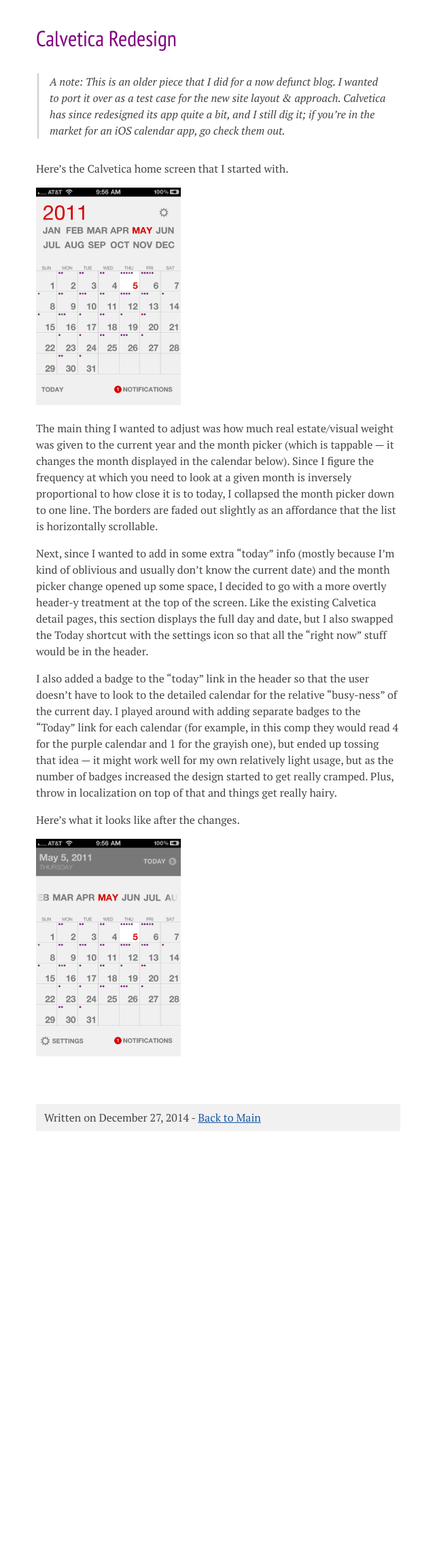
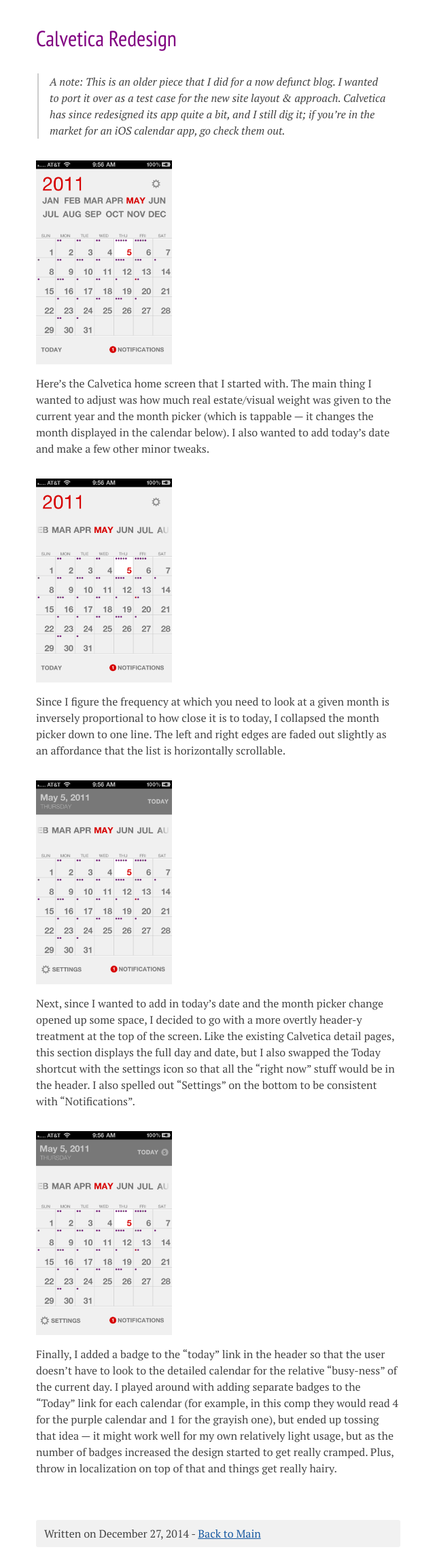
Before and after one commit to mniebling/mniebling.github.io, a Jekyll site: the page built from _posts/2014-12-27-Calvetica-Redesign.md, in a window 1280 px wide. Shown: the whole page at 68% size, without its empty margins (319-959 px from the left). Built offline with Jekyll 4.4.1, drawn with Linux system fonts in a browser that asks for light colours; Markdown is read by kramdown in place of the engine named in the settings; before the commit the page ends 1680 px from its top, so only the background shows below that.

```diff
--- a/_layouts/post.html
+++ b/_layouts/post.html
@@ -5,7 +5,7 @@ layout: default
 <article>
   <h1>{{ page.title }}</h1>
 
-  <div>
+  <div class="post">
     {{ content }}
   </div>
 
--- a/_posts/2014-12-27-Calvetica-Redesign.md
+++ b/_posts/2014-12-27-Calvetica-Redesign.md
@@ -5,16 +5,14 @@ title: Calvetica Redesign
 
 > A note: This is an older piece that I did for a now defunct blog. I wanted to port it over as a test case for the new site layout & approach. Calvetica has since redesigned its app quite a bit, and I still dig it; if you're in the market for an iOS calendar app, go check them out.
 
-Here's the Calvetica home screen that I started with.
+![Calvetica: 1]({{site.img}}/calvetica/1.png)
+Here's the Calvetica home screen that I started with. The main thing I wanted to adjust was how much real estate/visual weight was given to the current year and the month picker (which is tappable — it changes the month displayed in the calendar below). I also wanted to add today's date and make a few other minor tweaks.
 
-![Calvetica: Before]({{site.img}}/calvetica/before.png)
+![Calvetica: 2]({{site.img}}/calvetica/2.png)
+Since I figure the frequency at which you need to look at a given month is inversely proportional to how close it is to today, I collapsed the month picker down to one line. The left and right edges are faded out slightly as an affordance that the list is horizontally scrollable.
 
-The main thing I wanted to adjust was how much real estate/visual weight was given to the current year and the month picker (which is tappable — it changes the month displayed in the calendar below). Since I figure the frequency at which you need to look at a given month is inversely proportional to how close it is to today, I collapsed the month picker down to one line. The borders are faded out slightly as an affordance that the list is horizontally scrollable.
+![Calvetica: 3]({{site.img}}/calvetica/3.png)
+Next, since I wanted to add in today's date and the month picker change opened up some space, I decided to go with a more overtly header-y treatment at the top of the screen. Like the existing Calvetica detail pages, this section displays the full day and date, but I also swapped the Today shortcut with the settings icon so that all the "right now" stuff would be in the header. I also spelled out "Settings" on the bottom to be consistent with "Notifications".
 
-Next, since I wanted to add in some extra "today" info (mostly because I'm kind of oblivious and usually don't know the current date) and the month picker change opened up some space, I decided to go with a more overtly header-y treatment at the top of the screen. Like the existing Calvetica detail pages, this section displays the full day and date, but I also swapped the Today shortcut with the settings icon so that all the "right now" stuff would be in the header.
-
-I also added a badge to the "today" link in the header so that the user doesn't have to look to the detailed calendar for the relative "busy-ness" of the current day. I played around with adding separate badges to the "Today" link for each calendar (for example, in this comp they would read 4 for the purple calendar and 1 for the grayish one), but ended up tossing that idea — it might work well for my own relatively light usage, but as the number of badges increased the design started to get really cramped. Plus, throw in localization on top of that and things get really hairy.
-
-Here's what it looks like after the changes.
-
-![Calvetica: After]({{site.img}}/calvetica/after.png)
+![Calvetica: 4]({{site.img}}/calvetica/4.png)
+Finally, I added a badge to the "today" link in the header so that the user doesn't have to look to the detailed calendar for the relative "busy-ness" of the current day. I played around with adding separate badges to the "Today" link for each calendar (for example, in this comp they would read 4 for the purple calendar and 1 for the grayish one), but ended up tossing that idea — it might work well for my own relatively light usage, but as the number of badges increased the design started to get really cramped. Plus, throw in localization on top of that and things get really hairy.
--- a/web/compiled.css
+++ b/web/compiled.css
@@ -203,6 +203,9 @@ body {
   line-height: 1.5;
   color: #444444;
 }
+p {
+  margin: 1em 0;
+}
 h1,
 h2,
 h3,
@@ -299,11 +302,10 @@ blockquote {
   margin: 4rem 0 0 0;
   padding: 0.5em 0.75em;
 }
-img {
-  max-height: 320px;
-}
-figure {
-  margin: 0;
+.post img {
+  max-height: 300px;
+  display: block;
+  margin: 2em 0 1em 0;
 }
 /***********************/
 /* SYNTAX HIGHLIGHTING */
--- a/web/less/web.type.less
+++ b/web/less/web.type.less
@@ -39,6 +39,10 @@ body {
 	font-size:		@font-size-base;
 	line-height: 	@line-height-base;
 	color: 				@color-black;
+}
+
+p {
+	margin: 1em 0;
 }
 
 
```
Also changed, not shown: _posts/2014-12-9-Sandbox-Test-Post.md (+5 -5 lines), web/less/mod.post.less (+7 -8 lines), web/less/web.silhouette.less (+6 -2 lines), web/images/calvetica/1.png (added), web/images/calvetica/2.png (added), web/images/calvetica/3.png (added), web/images/calvetica/4.png (added), web/images/calvetica/after.png (deleted), web/images/calvetica/before.png (deleted).
